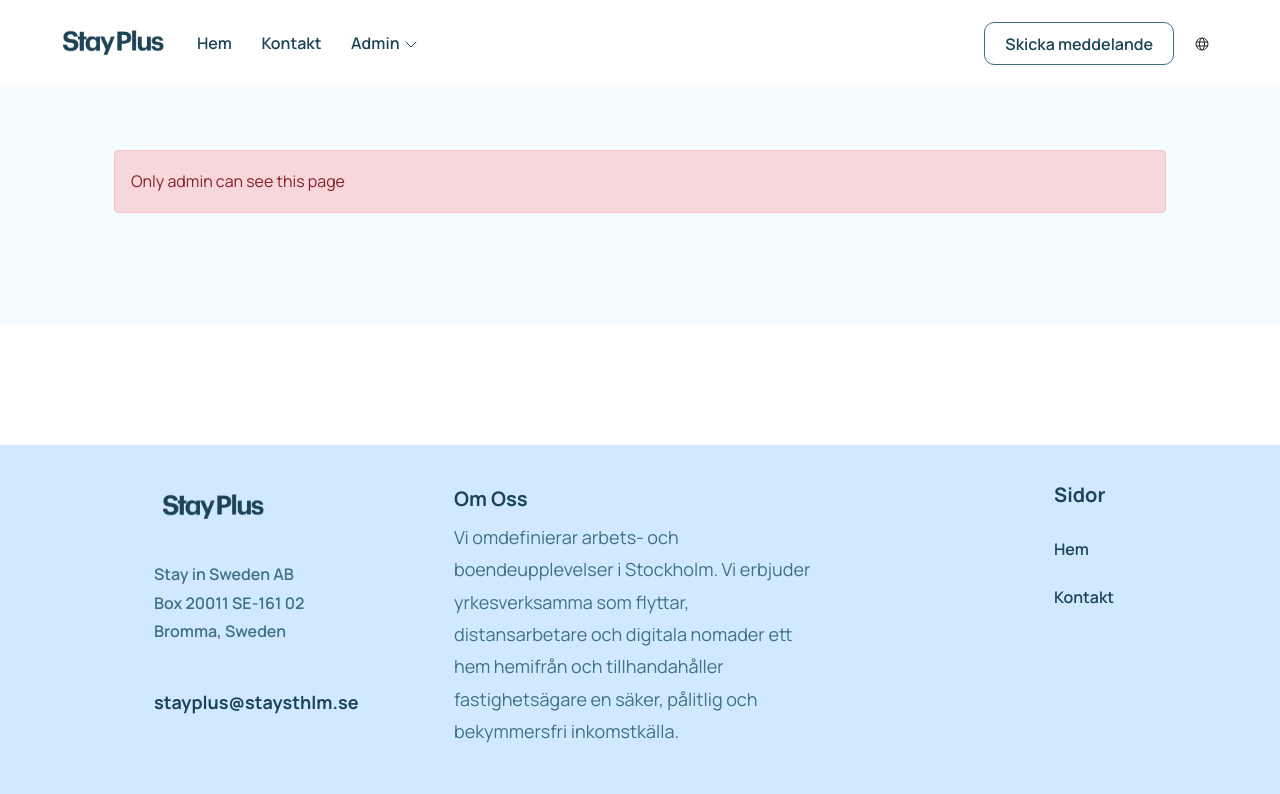
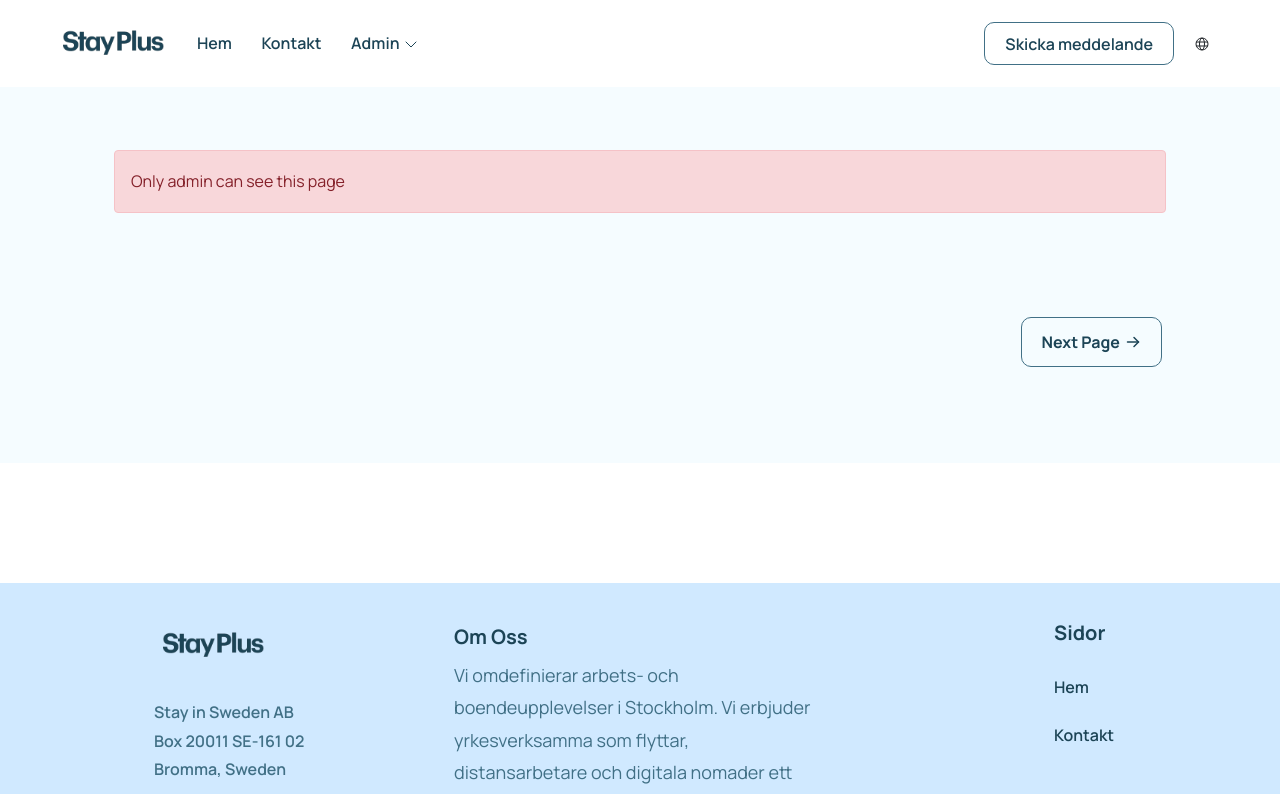
Before and after one commit to raniArifa/stay-plus, a Next.js app: page /property in a window 1280 px wide. Shown: the top 794 px of the page. Built offline with nearby package versions, Linux system fonts and the light colour scheme.

Commit message:
fix: Pagination set to true

```diff
--- a/components/MainPropertyArea.jsx
+++ b/components/MainPropertyArea.jsx
@@ -19,8 +19,8 @@ const MainPropertyArea = ({ propertiesData, errorMessage, loading }) => {
         )}
         <div className="listing">
           <PropertyPagination
-            limit={6}
-            showPaginationﬂ
+            limit={3}
+            showPagination={true}
             property={propertiesData}
           />
         </div>
```
